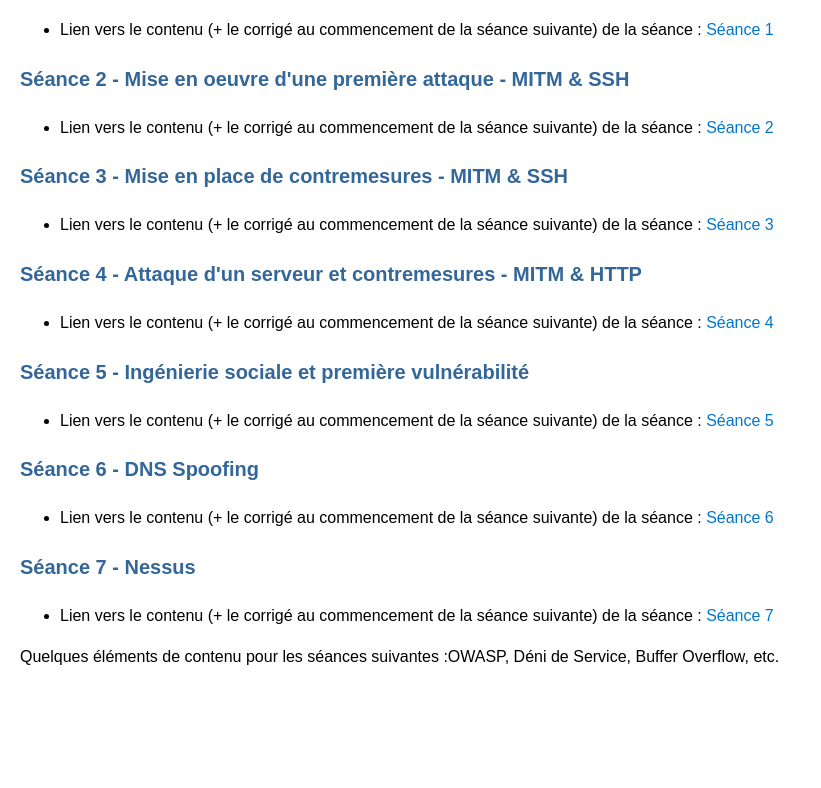
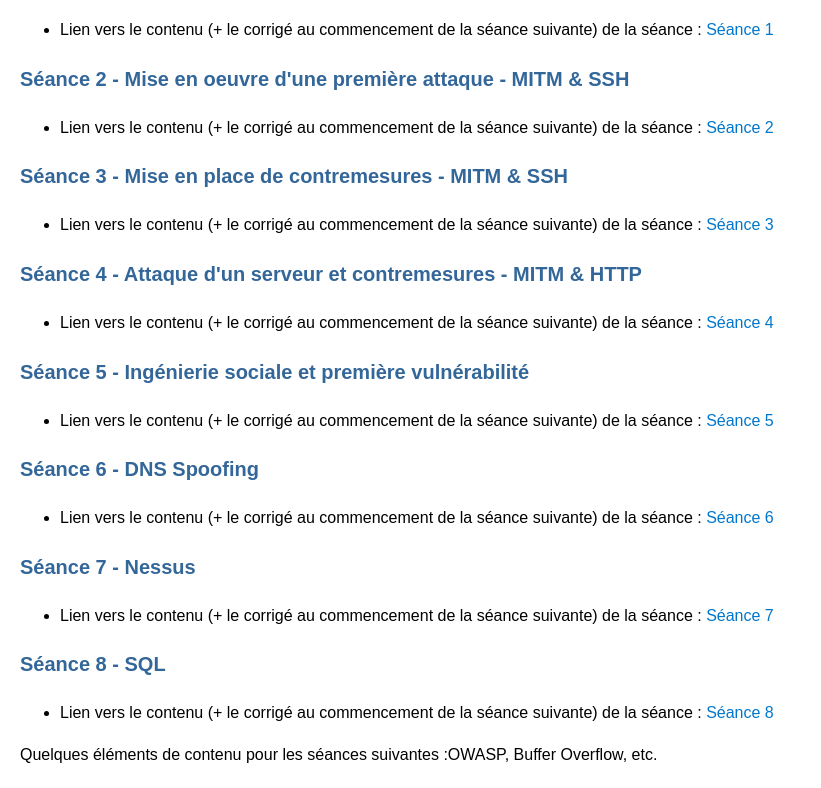
Before and after one commit to lmendiboure/lmendiboure.github.io, a website: page ci-cyber.html in a window 1280 px wide. Shown: the part 743-1531 px from the top of the page, without its empty margins (0-821 px from the left). Before the commit the page ends 1433 px from the top, so only its background shows below. Drawn offline with Linux system fonts and the light colour scheme.

Commit message:
Update ci-cyber.html

```diff
--- a/ci-cyber.html
+++ b/ci-cyber.html
@@ -98,6 +98,10 @@
     <ul>
       <li>Lien vers le contenu (+ le corrigé au commencement de la séance suivante) de la séance : <a href="https://drive.google.com/drive/folders/1zTnvOjsk4HQr-qDhVY0slobdSSl3aNo4?usp=sharing">Séance 7</a> </li>
     </ul>
-    <p>Quelques éléments de contenu pour les séances suivantes :OWASP, Déni de Service, Buffer Overflow, etc.</p>
+    <h3 id="s-ance-4">Séance 8 - SQL</h3>
+    <ul>
+      <li>Lien vers le contenu (+ le corrigé au commencement de la séance suivante) de la séance : <a href="https://drive.google.com/drive/folders/17D3HREHLETQNgGkfndmrzsmPX3UrhDpV?usp=sharing">Séance 8</a> </li>
+    </ul>
+    <p>Quelques éléments de contenu pour les séances suivantes :OWASP, Buffer Overflow, etc.</p>
   </body>
 </html>
```
